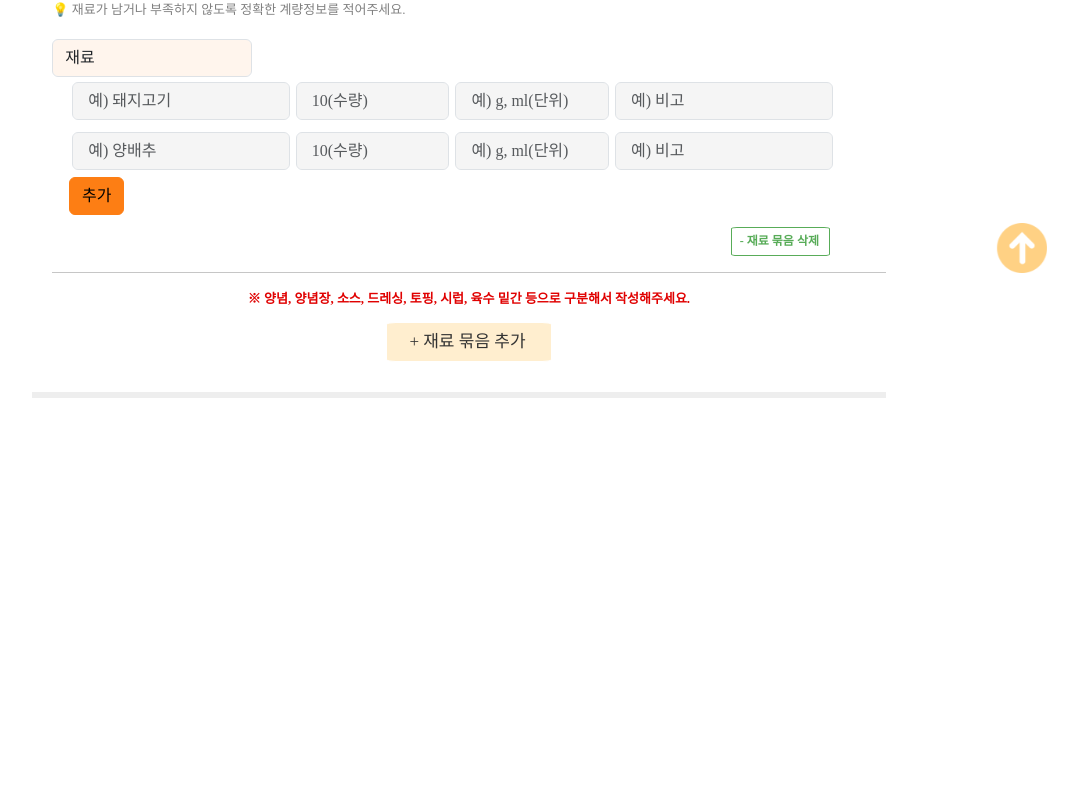
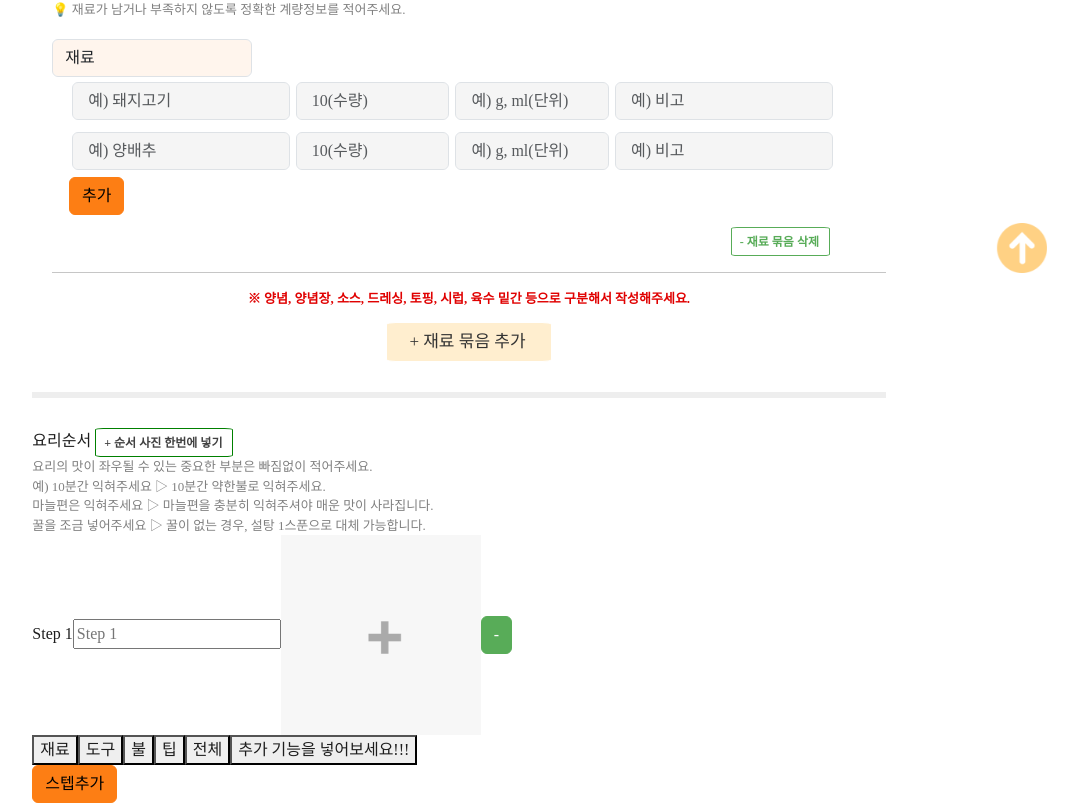
Before and after one commit to sunford4927/foodRecipe, a React (Create React App) app: page /insertrecipe in a window 1280 px wide. Shown: the part 513-1316 px from the top of the page, without its empty margins (181-1259 px from the left). Before the commit the page ends 941 px from the top, so only its background shows below. Built offline with nearby package versions, Linux system fonts and the light colour scheme; a web font is replaced by a local one.

Commit message:
지원 12/03 이것저것 수정 후 올린다

```diff
--- a/src/components/header/Header.tsx
+++ b/src/components/header/Header.tsx
@@ -1,7 +1,8 @@
 import React, { useEffect } from 'react';
 import SearchOk from '../../img/돋보기.png';
 import Profile from '../../img/프로필.png';
-import MenuBtn from '../../img/메뉴.png';
+import pen from '../../img/pen.png';
+// import MenuBtn from '../../img/메뉴.png';
 import logo from '../../img/logo.png';
 import './Header.scss';
 import { useNavigate } from 'react-router-dom';
@@ -60,7 +61,7 @@ const Header: React.FC = () => {
                                     className='searchBox'
                                 />
                                 {/* 돋보기 버튼 (검색 버튼) */}
-                                <Button variant="outline-primary">
+                                <Button variant="outline-dark">
                                     <img src={SearchOk} alt="search icon" style={size1} />  {/* 돋보기 아이콘 */}
                                 </Button>
                             </InputGroup>
@@ -68,12 +69,25 @@ const Header: React.FC = () => {
 
                         {/* 사용자 아이콘 및 메뉴 아이콘 */}
                         <Nav>
+                            {/* <Nav.Item>
+                                {user.nick && (  // 사용자가 로그인했을 때만 표시
+                                    <Nav.Link onClick={() => nav("/insertrecipe")}>
+                                        <img src={pen} alt="글작성" style={size2} />
+                                    </Nav.Link>
+                                )}
+                            </Nav.Item> */}
+                            <Nav.Item>
+                                <Nav.Link onClick={() => nav("/insertrecipe")}>
+                                    <img src={pen} alt="글작성" style={size2} />
+                                </Nav.Link>
+                            </Nav.Item>
+
                             {/* 로그인된 사용자의 닉네임을 표시 */}
-                            <Nav.Item>
+                            {/* <Nav.Item>
                                 {user.nick && (  // 사용자가 로그인했을 때만 표시
                                     <Nav.Link disabled >{`${user.nick} 님 환영합니다`}</Nav.Link>
                                 )}
-                            </Nav.Item>
+                            </Nav.Item> */}
 
                             {/* 프로필 아이콘, 클릭 시 로그인 페이지로 이동 */}
                             <Nav.Item>
--- a/src/components/insertInfo/AddStep.tsx
+++ b/src/components/insertInfo/AddStepForm.tsx
@@ -1,13 +1,22 @@
-import React, { useEffect, useState } from 'react';
+import React, { ChangeEvent, useEffect, useState } from 'react';
 import './InsertInfo.scss';
-// import ImgBox from 'components/custominput/imgbox/ImgBox';
 import ImgBox from './ImgBox';
 
-interface AddStepNumber {
-  stepNum : number;
+interface AddStepProps {
+  index : number;
+  value : string;
+  onChange : (index:number, value:string) => void;
+  onDelete : (index:number) => void;
 }
 
-const AddStep: React.FC<AddStepNumber> = ({stepNum}) => {
+const AddStepForm: React.FC<AddStepProps> = ({ index, value, onChange, onDelete}) => {
+
+  const handleInputChange = (e: ChangeEvent<HTMLInputElement>) => {
+    onChange(index, e.target.value);
+    // 상위 컴포넌트에 있는 onchange 함수에 inx랑 value 전달
+    // onChange는 상위에서 받은 prop이고, 여기서 호출해서 상위 컴포넌트로 값을 전달
+  };
+
   // 입력 필드들의 placeholder를 배열로 저장
   const [inputPlh, setInputPlh] = useState<string[]>([]);
 
@@ -16,12 +25,12 @@ const AddStep: React.FC<AddStepNumber> = ({stepNum}) => {
   // set: 중복되지 않는 유일한 값들을 저장하는 자료구조
   const [clicked, setClicked] = useState<Set<string>>(new Set());
 
-  const [value, setValue] = useState("");
+  // const [value, setValue] = useState("");
 
-  useEffect(()=>{
-    console.log(value)
-    return console.log(value);
-  },[])
+  // useEffect(()=>{
+  //   console.log(value)
+  //   return console.log(value);
+  // },[])
   // 버튼 클릭 시 추가할 placeholder 값 결정
   const BtnStepInfo = (stepInfo: string) => {
     // set.has(value) , value가 있다면 t, 없으면 f
@@ -72,12 +81,24 @@ const AddStep: React.FC<AddStepNumber> = ({stepNum}) => {
   return (
     <div >
       <div >
-        <span className="green_step">{'Step' + stepNum}</span>
-        <input type="text" className="StepInput" onChange={(e)=>setValue(e.target.value)} />
-        {/* 스크롤 기능 만들기 */}
-        <ImgBox number={stepNum}/>
+        <label>Step {index + 1} </label>
+        <input
+          type="text"
+          value={value}
+          onChange={handleInputChange}
+          className="StepInput"
+          placeholder={`Step ${index+1}`} />
+          {/* 스크롤 기능 만들기 */}
+          <ImgBox number={index+1}/>
 
-        {/* 썸네일 기능, input 이미지 바꾸기, 사이즈 조정하기, Step 옆에 두기 */}
+          <button
+            onClick={() => onDelete(index)}
+            className="btn btn-danger"
+            disabled={index === 0} // 첫 번째 항목은 삭제 불가
+          >
+            -
+          </button>
+
       </div>
 
       <div className="green_box">
@@ -108,4 +129,4 @@ const AddStep: React.FC<AddStepNumber> = ({stepNum}) => {
   );
 };
 
-export default AddStep;
+export default AddStepForm;
--- /dev/null
+++ b/src/components/insertInfo/AddStepInput.tsx
@@ -0,0 +1,44 @@
+import React, { ChangeEvent } from 'react';
+
+// AddStepInputProps는 상위 컴포넌트에서 전달받는 props의 타입을 정의합니다.
+interface AddStepInputProps {
+  index: number;
+  value: string;
+  onChange: (index: number, value: string) => void;
+  onDelete: (index: number) => void;
+}
+
+const AddStepInput: React.FC<AddStepInputProps> = ({ index, value, onChange, onDelete }) => {
+
+    // 사용자가 입력할 때마다 호출되는 함수
+    const handleInputChange = (e: ChangeEvent<HTMLInputElement>) => {
+    onChange(index, e.target.value);
+    // 상위 컴포넌트에 있는 onchange 함수에 inx랑 value 전달
+    // onChange는 상위에서 받은 prop이고, 여기서 호출해서 상위 컴포넌트로 값을 전달
+  };
+
+  return (
+    <div className="form-group mb-3">
+      <label>Step {index + 1}</label>
+      <div className="d-flex align-items-center">
+        <input
+          type="text"
+          value={value}
+          onChange={handleInputChange}
+          placeholder={`Step ${index + 1}`}
+          className="form-control mr-2"
+        />
+
+        <button
+          onClick={() => onDelete(index)}
+          className="btn btn-danger"
+          disabled={index === 0} // 첫 번째 항목은 삭제 불가
+        >
+          -
+        </button>
+      </div>
+    </div>
+  );
+};
+
+export default AddStepInput;
--- a/src/components/insertInfo/InsertInfo.scss
+++ b/src/components/insertInfo/InsertInfo.scss
@@ -4,6 +4,7 @@
 }
 .removeBtn{
     position: absolute;
+    // margin-bottom: 10px;
 }
 .addBtn{
     position: absolute;
--- a/src/pages/insertboard/InsertRecipe.scss
+++ b/src/pages/insertboard/InsertRecipe.scss
@@ -52,14 +52,19 @@
   margin: 10px 0 0 0;
 }
 
+.BundelBtn{
+  margin-top: 10px;
+}
+
 .second-item .second-btn,
-.BundelBtn .removebundle{
+.BundelBtn .removebundle,
+.third-item .second-btn{
   font-size: 12px;
   font-weight: 600;
   color: #414141;
-  padding: 4px 10px 5px 8px;
+  padding: 5px 10px 4px 8px;
   border-radius: 6%;
-  margin-top: 10px;
+  // margin-top: 10px;
 }
 
 .second-item .second-btn:hover,
--- a/src/pages/insertboard/InsertRecipe.tsx
+++ b/src/pages/insertboard/InsertRecipe.tsx
@@ -3,10 +3,11 @@ import './InsertRecipe.scss';
 import { recipeCategory, recipeInfo } from 'util/util';
 // import AddInput from 'components/inputInfo/AddInput';
 import AddBundle from 'components/insertInfo/AddBundle';
-import AddStep from 'components/insertInfo/AddStep';
 import DropCate from 'components/insertInfo/DropCate';
 import DropCkInfo from 'components/insertInfo/DropCkInfo';
 import { Button, Form } from 'react-bootstrap';
+import AddStepInput from 'components/insertInfo/AddStepInput';
+import AddStepForm from 'components/insertInfo/AddStepForm';
 // import { useDispatch, useSelector } from 'react-redux';
 // import { State } from '../../redux/reducer/index';
 // import { minus, Plus } from  '../../redux/actions/index';
@@ -133,13 +134,6 @@ const InsertRecipe = () => {
     else if (field === "Note") {
       changeList[index].InputValue[inputIndex].Note = value
     }
-
-    // if (inputIndex === -1) {
-    //   updatedBundles[index].inputTitle = value;  // inputTitle만 변경
-    // } else {
-    //   updatedBundles[index].InputValue[inputIndex][field] = value; // 재료 정보 변경
-    // }
-
     setBundles(changeList);
   };
 
@@ -156,9 +150,39 @@ const InsertRecipe = () => {
     }
   };
 
+
+  // 초기 데이터 상태 관리
+  const [stepInput, setStepInput] = useState<string[]>([""]);
+
+  // 스텝 추가 함수
+  const handleAddStep = () => {
+    setStepInput([...stepInput, ""]);
+  };
+
+  // 입력값 변경 함수
+  const handleChangeInput = (index:number, value:string) => {
+    const updatedStep = [...stepInput]
+    updatedStep[index] = value;
+    setStepInput(updatedStep);
+  }
+
+  // 스텝 삭제 함수
+  // 하위 컴포넌트에서 전달된 인덱스를 제외한 값들로 새로운 배열 생성
+  const handleDeleteStep = (index:number) => {
+    const updatedStep = stepInput.filter((_, idx) => idx !== index);
+    setStepInput(updatedStep);
+  }
+
+
   useEffect(() => {
-    console.log("bundle : ", bundles);
-  }, [bundles]);
+    console.log("stepInput : ", stepInput);
+  }, [stepInput]);
+
+
+
+
+
+
 
   return (
     <div>
@@ -229,6 +253,30 @@ const InsertRecipe = () => {
       </div>
 
       <hr className='gray-boldline' />
+
+      <div className='third-item'>
+        <span className='third-item-title'>요리순서</span> <Button variant='outline-info' size='sm' className='second-btn'>+ 순서 사진 한번에 넣기</Button>
+        <p className='gray_info'>요리의 맛이 좌우될 수 있는 중요한 부분은 빠짐없이 적어주세요.</p>
+        <p className='gray_info'>예) 10분간 익혀주세요 ▷ 10분간 약한불로 익혀주세요.</p>
+        <p className='gray_info'>마늘편은 익혀주세요 ▷ 마늘편을 충분히 익혀주셔야 매운 맛이 사라집니다.</p>
+        <p className='gray_info'>꿀을 조금 넣어주세요 ▷ 꿀이 없는 경우, 설탕 1스푼으로 대체 가능합니다.</p>
+
+        {stepInput.map((step, index) => (
+          <AddStepForm
+            key={index}
+            index={index}
+            value={step}
+            onChange={handleChangeInput}
+            onDelete={handleDeleteStep}
+          />
+        ))}
+        <Button onClick={handleAddStep}>
+          스텝추가
+        </Button>
+
+
+
+      </div>
     </div>
   );
 };
--- a/src/util/util.tsx
+++ b/src/util/util.tsx
@@ -85,7 +85,8 @@ export function sendDel(url : string, func=null, data=null)
 
 
 // export const URL = "https://192.168.1.69:5000"; //상현ip
-export const URL = "https://192.168.1.23:5000"; //지원ip
+export const URL = "https://192.168.1.189:5000"; //지원ip
+// export const URL = "https://172.30.1.55:5000"; //지원ip
 
 
 
```
Also changed, not shown: src/components/insertInfo/AddStepInfo.tsx (deleted, +0 -11 lines), src/img/pen.png (added).
